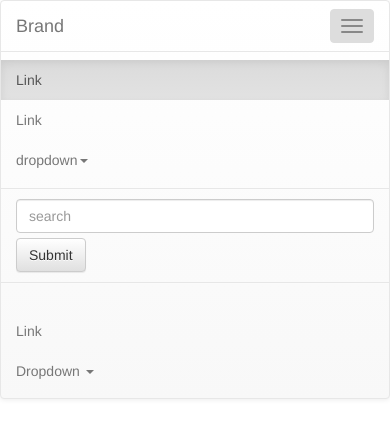
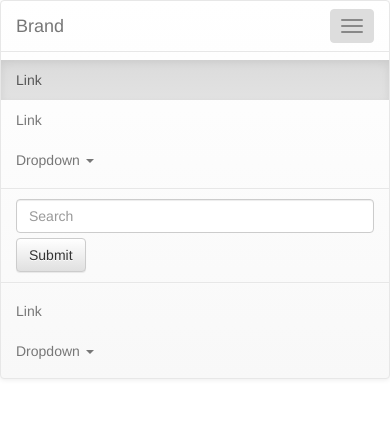
Before and after one commit to Beau-carter/Website-2, a plain HTML site: page index.html in a window 390 px wide. Both pictures are taken after a click on the button "Toggle navigation". Drawn offline with nearby package versions, Linux system fonts and the light colour scheme.

Commit message:
updated nav bar

```diff
--- a/index.html
+++ b/index.html
@@ -17,6 +17,7 @@
 
       <nav class="navbar navbar-default">
   <div class="container-fluid">
+    <!-- Brand and toggle get grouped for better mobile display -->
     <div class="navbar-header">
       <button type="button" class="navbar-toggle collapsed" data-toggle="collapse" data-target="#bs-example-navbar-collapse-1">
         <span class="sr-only">Toggle navigation</span>
@@ -27,12 +28,13 @@
       <a class="navbar-brand" href="#">Brand</a>
     </div>
 
+    <!-- Collect the nav links, forms, and other content for toggling -->
     <div class="collapse navbar-collapse" id="bs-example-navbar-collapse-1">
       <ul class="nav navbar-nav">
         <li class="active"><a href="#">Link <span class="sr-only">(current)</span></a></li>
         <li><a href="#">Link</a></li>
         <li class="dropdown">
-                <a href="#" class="dropdown-toggle" data-toggle="dropdown" role="button" aria-expanded="false">dropdown<span class="caret"</span></a></li>
+          <a href="#" class="dropdown-toggle" data-toggle="dropdown" role="button" aria-expanded="false">Dropdown <span class="caret"></span></a>
           <ul class="dropdown-menu" role="menu">
             <li><a href="#">Action</a></li>
             <li><a href="#">Another action</a></li>
@@ -40,29 +42,31 @@
             <li class="divider"></li>
             <li><a href="#">Separated link</a></li>
             <li class="divider"></li>
-                  <li><a href="#">One more separated link</li>
+            <li><a href="#">One more separated link</a></li>
           </ul>
         </li>
       </ul>
       <form class="navbar-form navbar-left" role="search">
         <div class="form-group">
-                <input type="text" class="form-control" placeholder="search">
+          <input type="text" class="form-control" placeholder="Search">
         </div>
         <button type="submit" class="btn btn-default">Submit</button>
       </form>
       <ul class="nav navbar-nav navbar-right">
         <li><a href="#">Link</a></li>
         <li class="dropdown">
-                <a href="#" class="dropdown-toggle" data-toggle="dropdown" role="button" aria-expanded="false">Dropdown <span class="caret"></span></li>
-
-
-
-
-
-
-          </div>
-        </div>
-
+          <a href="#" class="dropdown-toggle" data-toggle="dropdown" role="button" aria-expanded="false">Dropdown <span class="caret"></span></a>
+          <ul class="dropdown-menu" role="menu">
+            <li><a href="#">Action</a></li>
+            <li><a href="#">Another action</a></li>
+            <li><a href="#">Something else here</a></li>
+            <li class="divider"></li>
+            <li><a href="#">Separated link</a></li>
+          </ul>
+        </li>
+      </ul>
+    </div><!-- /.navbar-collapse -->
+  </div><!-- /.container-fluid -->
 </nav>
 
 
```
Lines whose indentation alone changed are shown as unchanged.
